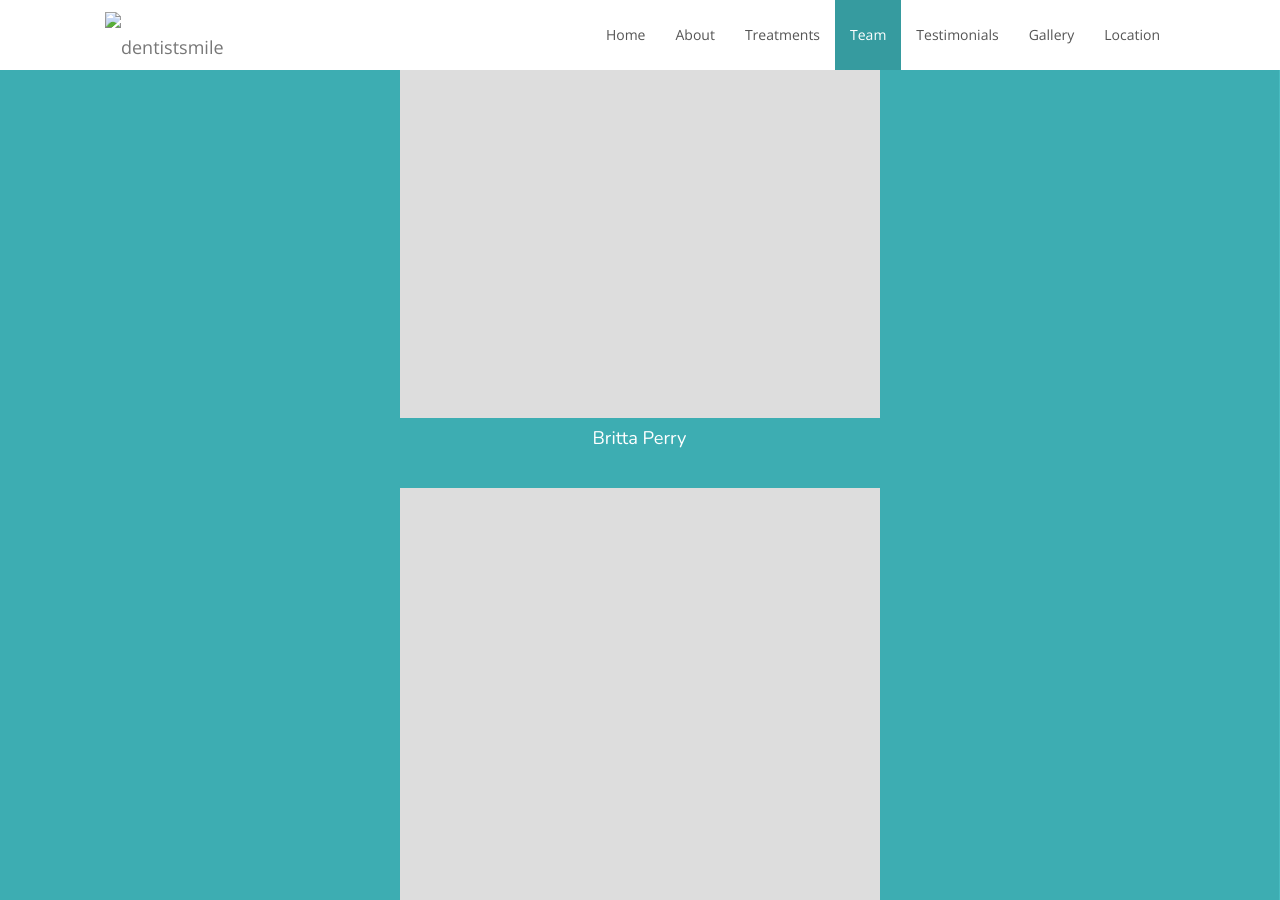
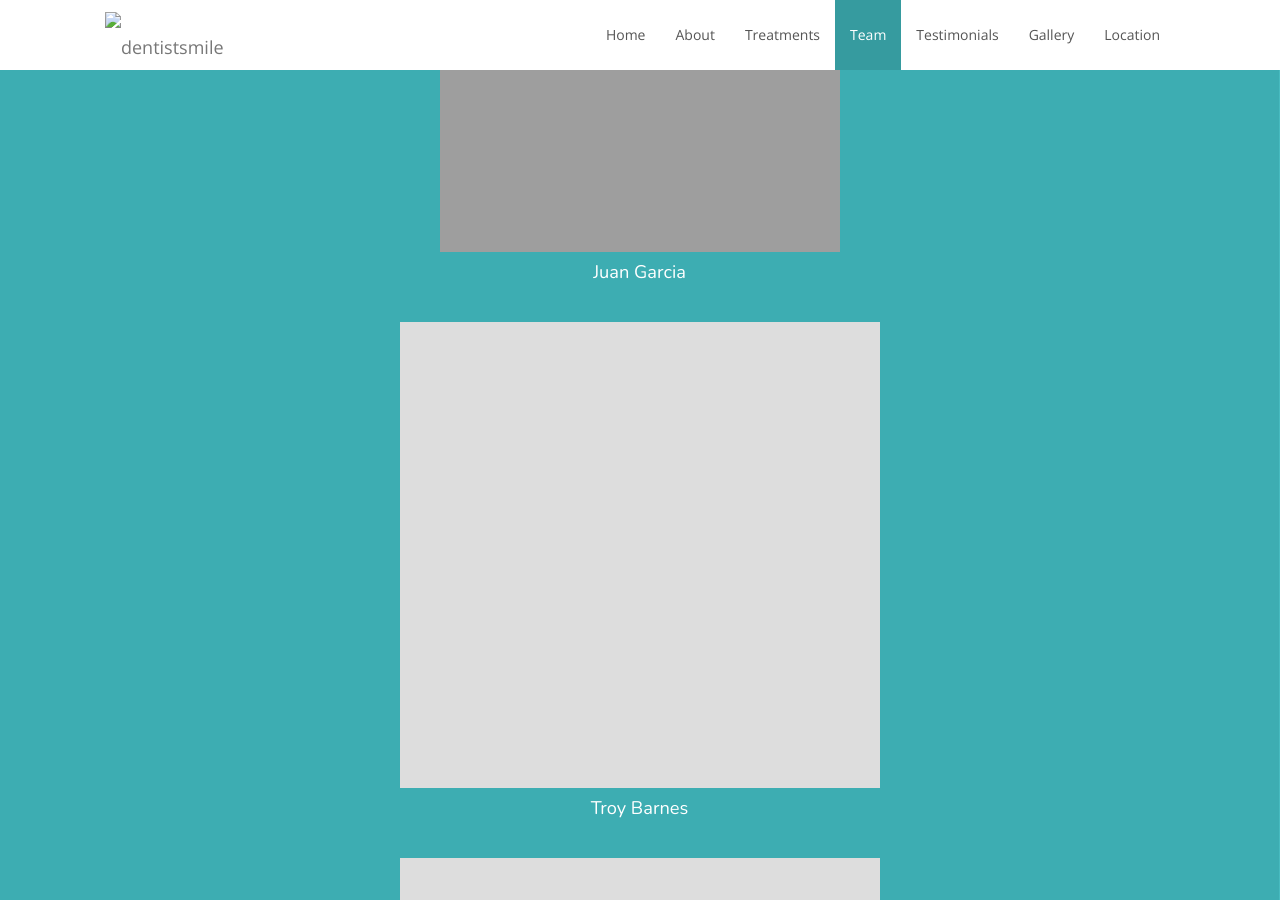
Before and after one commit to guille1194/dentistsmile, a Jekyll site: the page built from index.html, in a window 1280 px wide and 900 px high, scrolled down 2182 px. Built offline with Jekyll 4.4.1, drawn with Linux system fonts in a browser that asks for light colours; nearby versions of some CDN libraries.

Commit message:
Update team.yml

```diff
--- a/_data/team.yml
+++ b/_data/team.yml
@@ -1,5 +1,5 @@
-- name: Britta Perry
-  image: team.jpg
+- name: Juan Garcia
+  image: https://scontent.ftij1-1.fna.fbcdn.net/v/t1.0-9/47579998_2161916257165009_6683582996546584576_n.jpg?_nc_cat=110&_nc_ht=scontent.ftij1-1.fna&oh=cd7ed41c165f4cbbbaa08ed0e89f6476&oe=5CE515B8
   email: email@gmail.com
   phone: 9659 43 21
 
```
